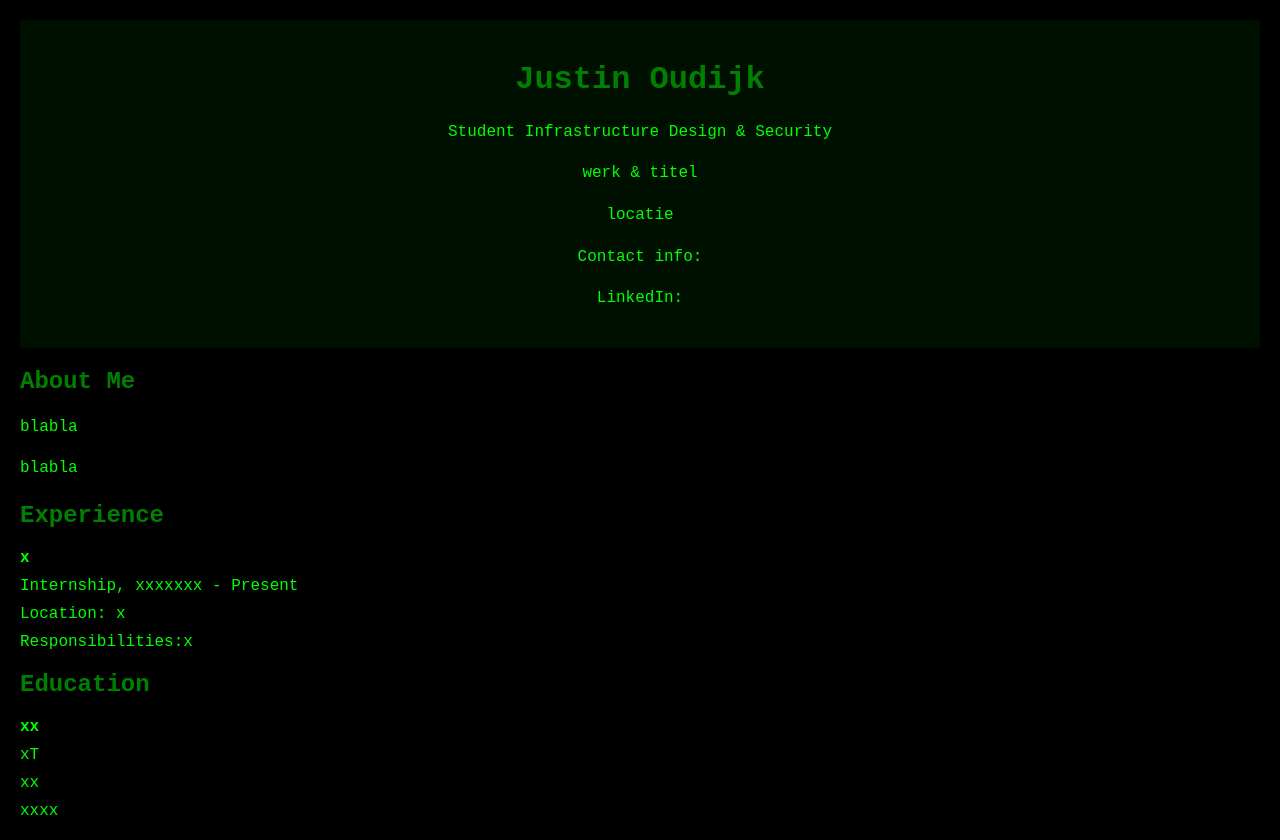
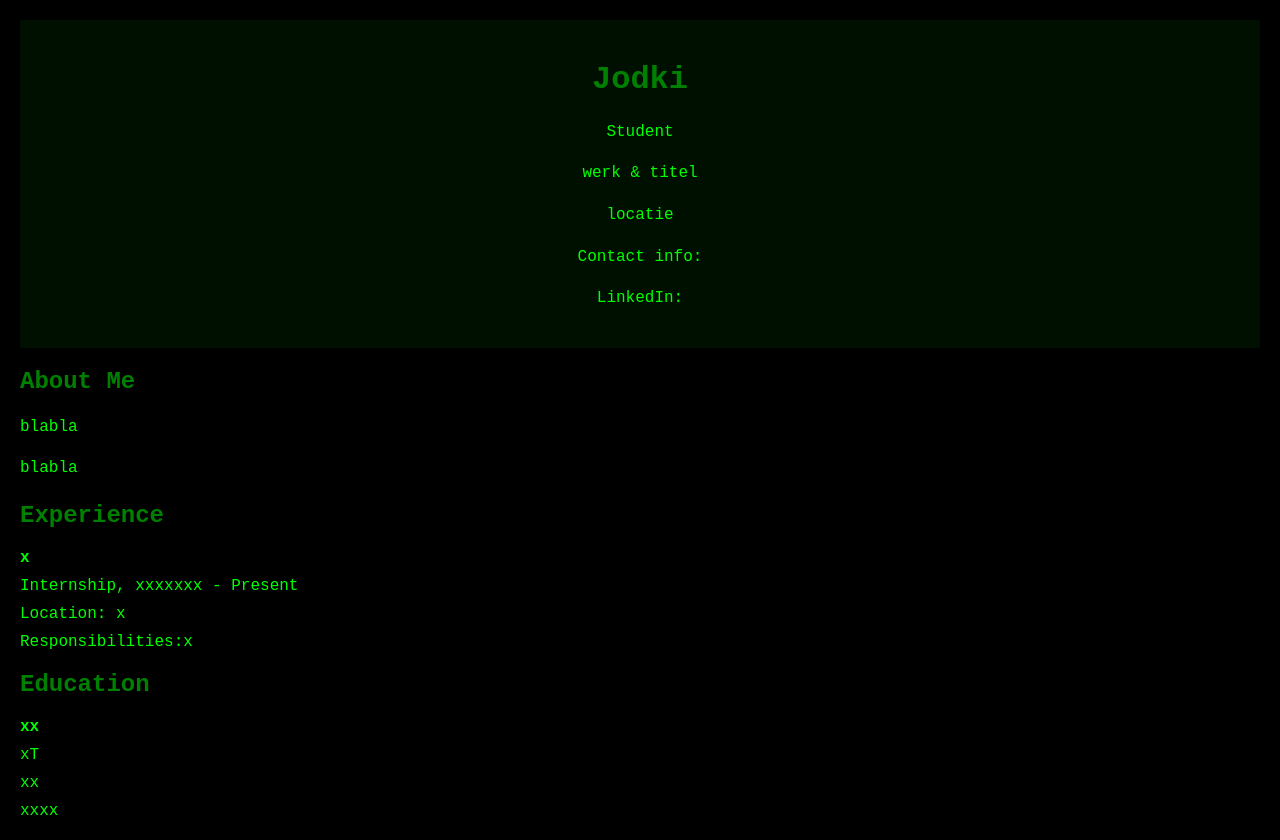
Before and after one commit to Jodki/about, a plain HTML site: page index.html in a window 1280 px wide. Drawn offline with Linux system fonts and the light colour scheme.

Commit message:
Update index.html

```diff
--- a/index.html
+++ b/index.html
@@ -42,8 +42,8 @@
 </head>
 <body>
     <header>
-        <h1>Justin Oudijk</h1>
-        <p>Student Infrastructure Design & Security</p>
+        <h1>Jodki</h1>
+        <p>Student</p>
         <p>werk & titel</p>
         <p>locatie</p>
         <p>Contact info:</p>
```
